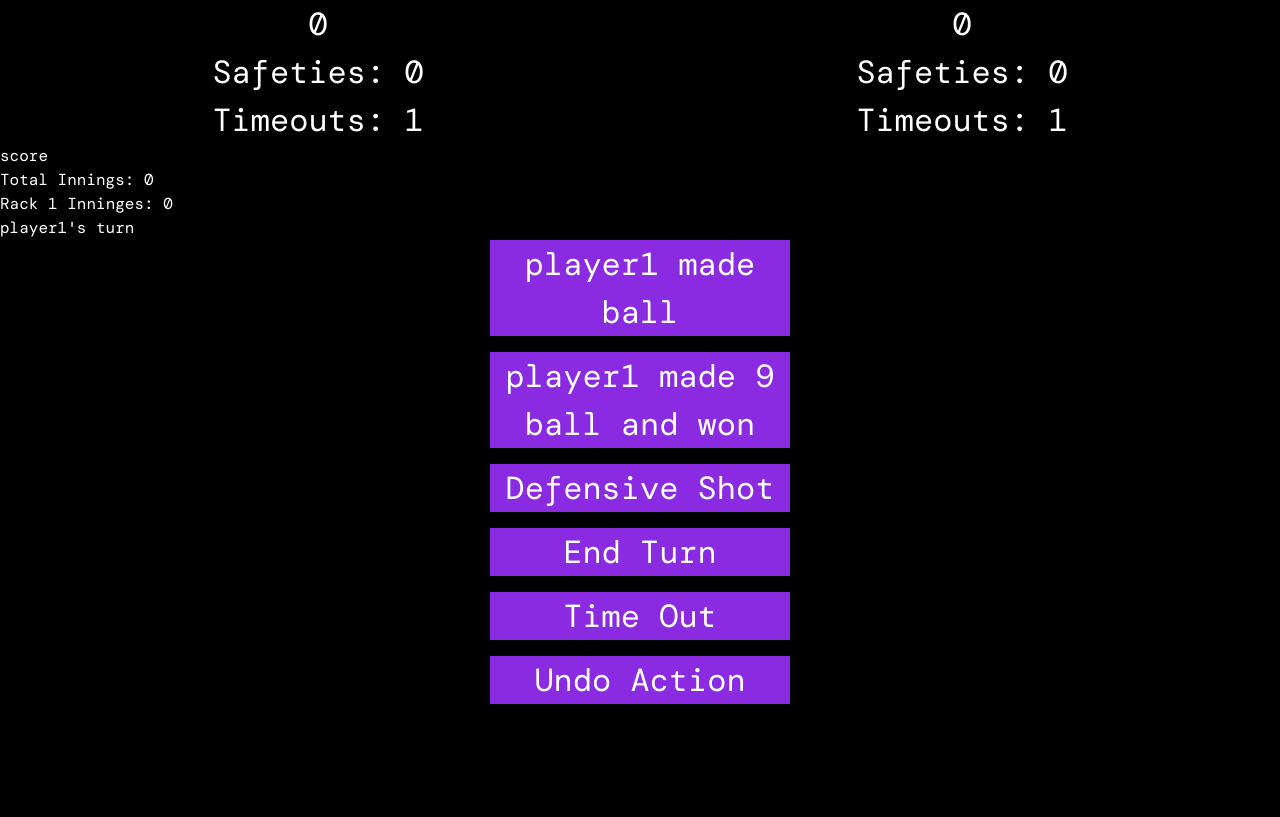
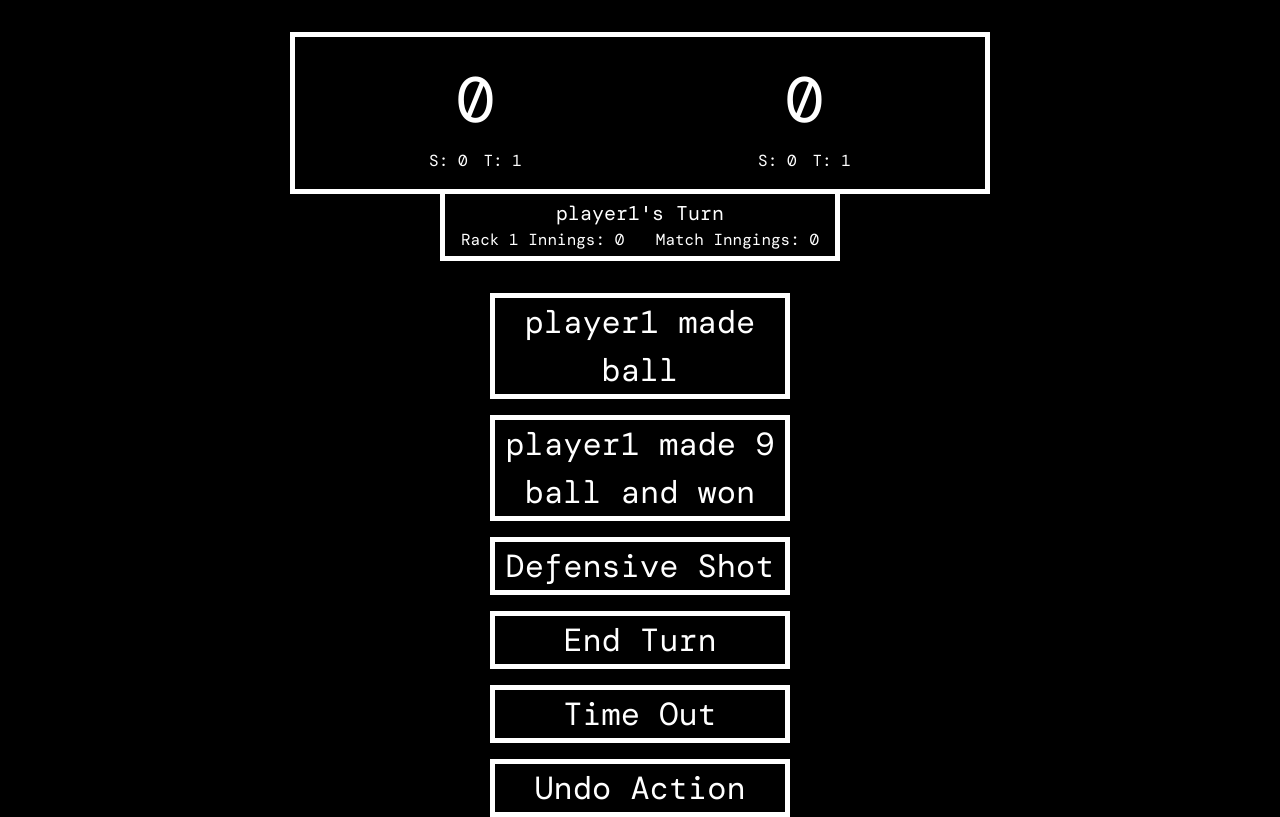
Before and after one commit to dgore7/pool-scorekeeper, a SvelteKit app: page / in a window 1280 px wide. Built offline with nearby package versions, Linux system fonts and the light colour scheme; a web font is replaced by a local one.

Commit message:
add better simple UI

```diff
--- /dev/null
+++ b/src/lib/components/PlayerStats.svelte
@@ -0,0 +1,38 @@
+<script lang="ts">
+	export let score: number;
+	export let safeties: number;
+	export let timeouts: number;
+</script>
+
+<div class="player-score" aria-label="score-player-one">
+	<div class="score">
+		{score}
+	</div>
+	<div class="player-info">
+		<div>
+			S: {safeties}
+		</div>
+		<div>
+			T: {timeouts}
+		</div>
+	</div>
+</div>
+
+<style>
+	.player-score {
+		border: none;
+		display: flex;
+		align-items: center;
+		justify-content: center;
+		flex-direction: column;
+	}
+
+	.score {
+		font-size: 4rem;
+	}
+
+  .player-info {
+    display: flex;
+    gap: 1em;
+  }
+</style>
--- /dev/null
+++ b/src/lib/components/Scoreboard.svelte
@@ -0,0 +1,64 @@
+<script lang="ts">
+	import type { Player } from '$lib';
+
+	export let totalInnings: number;
+	export let rackInngings: number;
+	export let rackNumber: number;
+	export let currentPlayer: Player;
+</script>
+
+
+<div class="scoreboard-container">
+  <div class="scoreboard">
+    <slot />
+  </div>
+  <div class="additional-info">
+    <div class="turn-container">
+      {currentPlayer.name}'s Turn
+    </div>
+    <div class="innings-container">
+      <span>
+        Rack {rackNumber} Innings: {rackInngings}
+      </span>
+      <span>
+        Match Inngings: {totalInnings}
+      </span>
+    </div>
+  </div>
+</div>
+
+<style>
+  .scoreboard-container {
+    margin: 2em auto;
+  }
+
+	.scoreboard {
+		padding: 1em;
+		border: 5px solid white;
+		display: grid;
+		grid-template-columns: 1fr 1fr;
+		max-width: 700px;
+    margin: auto;
+	}
+
+	.additional-info {
+		border-right: 5px solid white;
+		border-bottom: 5px solid white;
+		border-left: 5px solid white;
+		max-width: 400px;
+		margin: 0 auto;
+		padding: 0.25em 1em;
+		display: flex;
+    flex-direction: column;
+	}
+
+	.turn-container {
+		margin: auto;
+    font-size: 20px;
+	}
+
+  .innings-container {
+    display: flex;
+    justify-content: space-between;
+  }
+</style>
--- a/src/routes/+page.svelte
+++ b/src/routes/+page.svelte
@@ -2,6 +2,8 @@
 	import { NineBallGame } from '$lib';
 	import { writable } from 'svelte/store';
 	import { Safety, Miss, Increment, EndRack, Timeout, Undo } from '$lib/nine-ball/actions.js';
+	import Scoreboard from '../lib/components/Scoreboard.svelte';
+	import PlayerStats from '$lib/components/PlayerStats.svelte';
 
 	export let data;
 
@@ -38,36 +40,25 @@
 	}
 </script>
 
-<div class="layout">
+
 	<main>
-
-		<div aria-label="score">
-			<div class="player-score" aria-label="score-player-one">
-				{$nineBallGame.players[0].score}
-				<div>
-					Safeties: {$nineBallGame.players[0].safeties}
-				</div>
-				<div>
-					Timeouts: {$nineBallGame.currentRack.timeouts[0]}
-				</div>
-			</div>
-			<div class="player-score" aria-label="score-player-two">
-				{$nineBallGame.players[1].score}
-				<div>
-					Safeties: {$nineBallGame.players[1].safeties}
-				</div>
-				<div>
-					Timeouts: {$nineBallGame.currentRack.timeouts[1]}
-				</div>
-			</div>
-		</div>
-		<h2>score</h2>
-		<div>Total Innings: {$nineBallGame.totalInnings}</div>
-		<div>Rack {$nineBallGame.racks.length} Inninges: {$nineBallGame.currentRack.innings}</div>
-
-		<div>
-			{$nineBallGame.currentPlayer.name}'s turn
-		</div>
+		<Scoreboard
+			totalInnings={$nineBallGame.totalInnings}
+			rackInngings={$nineBallGame.currentRack.innings}
+			rackNumber={$nineBallGame.racks.length}
+			currentPlayer={$nineBallGame.currentPlayer}
+		>
+			<PlayerStats
+				score={$nineBallGame.players[0].score}
+				safeties={$nineBallGame.players[0].safeties}
+				timeouts={$nineBallGame.currentRack.timeouts[0]}
+			/>
+			<PlayerStats
+				score={$nineBallGame.players[1].score}
+				safeties={$nineBallGame.players[1].safeties}
+				timeouts={$nineBallGame.currentRack.timeouts[1]}
+			/>
+		</Scoreboard>
 
 		<div aria-label="controls">
 			<button on:click={handleClick}>{$nineBallGame.currentPlayer.name} made ball</button>
@@ -81,30 +72,24 @@
 			<button on:click={handleUndo}>Undo Action</button>
 		</div>
 	</main>
-</div>
+
 
 <style>
-	button,
-	.player-score {
-		border: none;
+	button {
+		border: 5px solid white;
 		display: flex;
 		align-items: center;
 		justify-content: center;
 		font-size: 2rem;
 	}
 
-	.player-score {
-		flex-direction: column;
+	button:hover {
+		background-color: orange;
 	}
 
-	button {
-		background-color: blueviolet;
-	}
+	button:active {
+		background-color: red;
 
-	[aria-label='score'] {
-		display: grid;
-		grid-template-columns: 1fr 1fr;
-		column-gap: 0.5rem;
 	}
 
 	[aria-label='controls'] {
@@ -115,9 +100,4 @@
 		max-width: 300px;
 	}
 
-	.layout {
-		display: grid;
-		grid-template-columns: 1fr;
-		height: 100vh;
-	}
 </style>
```
